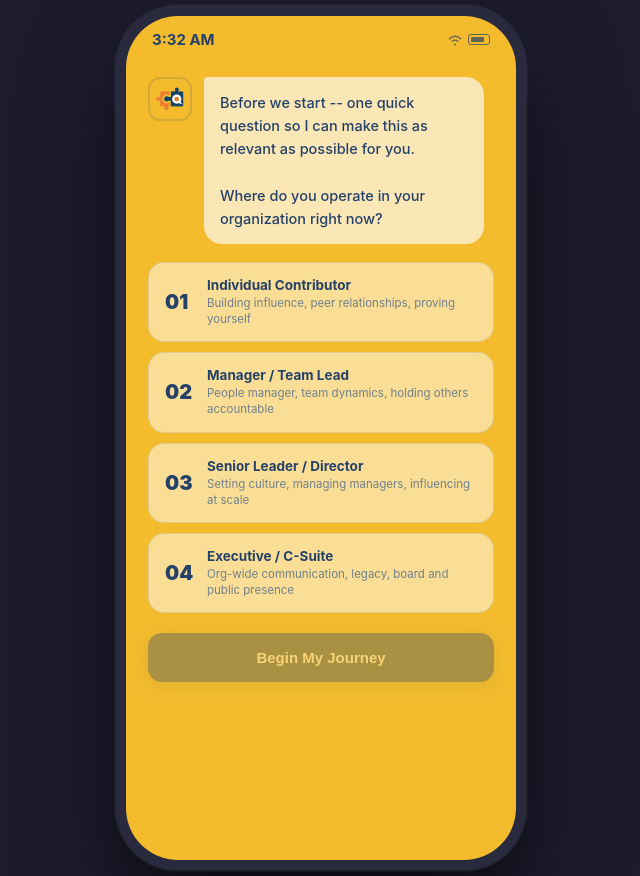
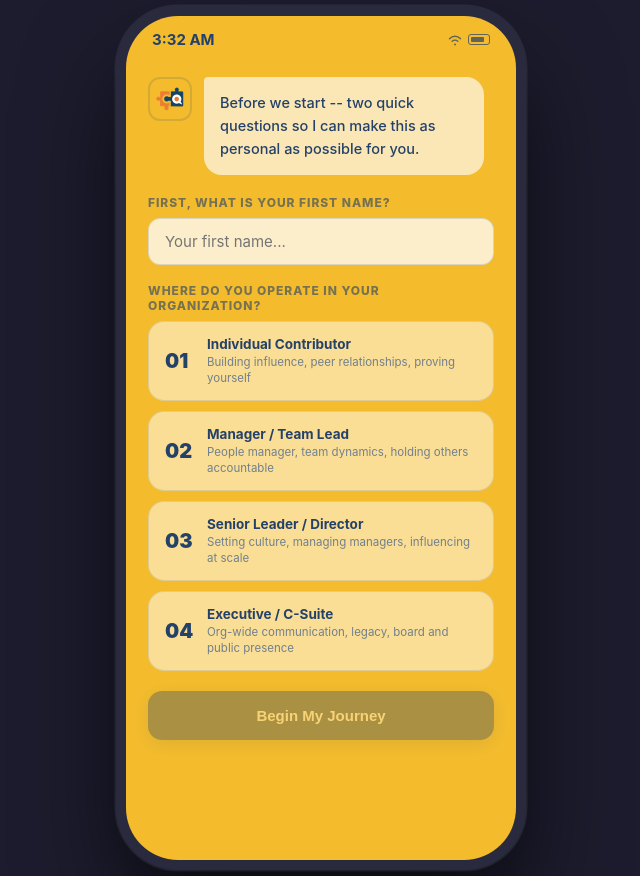
Before and after one commit to sempermind/CQ-App, a Next.js app: page / in a window 1280 px wide. Both pictures are taken after a click on the button "Start Your CQ Journey". Shown: the whole page, without its empty margins (319-959 px from the left). Built offline with nearby package versions, Linux system fonts and the light colour scheme.

Commit message:
Add files via upload

```diff
--- a/pages/index.jsx
+++ b/pages/index.jsx
@@ -247,16 +247,26 @@ ARTIFACT TAGS (embed hidden in response when appropriate):
 - <COACH_INSIGHT>observation text</COACH_INSIGHT>
 
 Current participant profile:
+Name: {participantName}
 Level: {levelName}
 Legacy: {legacy}
 Catalyst: {catalyst}
 Forte Profile: {forteData}
 Current Module: {currentModule}
 
+USE THEIR NAME: Address the participant by their first name naturally throughout the session -- especially at the opening, when capturing something meaningful, and at moments of insight. Do not overdo it -- use it the way a good coach would, 3-5 times per session feels right.
+
+OPENING MESSAGE PERSONALIZATION BY LEVEL:
+- Individual Contributor: Warm and encouraging. "Hey [name] -- welcome. Let us start somewhere real..." Focus on peer relationships, proving yourself, finding your voice.
+- Manager / Team Lead: Acknowledge the weight of the role. "Hey [name] -- glad you are here. Leading people is the hardest communication challenge there is..." Focus on team dynamics and holding people accountable while maintaining trust.
+- Senior Leader / Director: Peer-level, direct. "Hey [name] -- I appreciate you making the time..." Focus on influence at scale, the gap between intent and impact, culture-setting through communication.
+- Executive / C-Suite: Strategic and direct. "[Name] -- let us get straight to it..." Focus on legacy, organizational communication, the responsibility that comes with the role.
+
 {levelCoaching}`;
 
 function buildSystemPrompt(profile) {
   return SYSTEM_PROMPT_TEMPLATE
+    .replace("{participantName}", profile.participantName || "the participant")
     .replace("{levelName}", profile.levelName || "Not selected")
     .replace("{legacy}", profile.legacy || "Not yet defined")
     .replace("{catalyst}", profile.catalyst || "Not yet identified")
@@ -1206,6 +1216,8 @@ const HomeScreen = ({onStart}) => (
 
 const LevelScreen = ({onSelect}) => {
   const [sel,setSel] = useState(null);
+  const [name,setName] = useState("");
+  const canProceed = sel && name.trim().length > 0;
   const levels = [
     {n:1,title:"Individual Contributor",  sub:"Building influence, peer relationships, proving yourself"},
     {n:2,title:"Manager / Team Lead",      sub:"People manager, team dynamics, holding others accountable"},
@@ -1215,15 +1227,29 @@ const LevelScreen = ({onSelect}) => {
   return (
     <div style={{flex:1,background:C.gold,overflowY:"auto",display:"flex",flexDirection:"column"}}>
       <div style={{padding:"28px 22px 30px"}}>
-        <div style={{display:"flex",alignItems:"flex-start",gap:12,marginBottom:18}}>
+        <div style={{display:"flex",alignItems:"flex-start",gap:12,marginBottom:20}}>
           <div style={{width:44,height:44,borderRadius:12,background:C.gold,border:"2px solid rgba(36,65,105,.15)",display:"flex",alignItems:"center",justifyContent:"center",overflow:"hidden",flexShrink:0}}>
             <Logo size={30} />
           </div>
           <div style={{background:"rgba(255,255,255,.65)",borderRadius:"4px 18px 18px 18px",padding:"14px 16px",fontSize:14.5,color:C.navy,lineHeight:1.6,fontWeight:500,maxWidth:280}}>
-            Before we start -- one quick question so I can make this as relevant as possible for you.<br/><br/>
-            Where do you operate in your organization right now?
+            Before we start -- two quick questions so I can make this as personal as possible for you.
           </div>
         </div>
+
+        {/* Name field */}
+        <div style={{marginBottom:18}}>
+          <div style={{fontSize:12,fontWeight:800,color:C.navy,opacity:.6,letterSpacing:".08em",textTransform:"uppercase",marginBottom:8}}>First, what is your first name?</div>
+          <input
+            value={name}
+            onChange={e=>setName(e.target.value)}
+            placeholder="Your first name..."
+            maxLength={30}
+            style={{width:"100%",padding:"13px 16px",background:"rgba(255,255,255,.75)",border:"1.5px solid rgba(36,65,105,.15)",borderRadius:12,fontSize:15,color:C.navy,fontFamily:"inherit",outline:"none"}}
+          />
+        </div>
+
+        {/* Level selector */}
+        <div style={{fontSize:12,fontWeight:800,color:C.navy,opacity:.6,letterSpacing:".08em",textTransform:"uppercase",marginBottom:8}}>Where do you operate in your organization?</div>
         <div style={{display:"flex",flexDirection:"column",gap:10}}>
           {levels.map(({n,title,sub})=>(
             <div key={n} onClick={()=>setSel(n)} style={{background:sel===n?C.navy:"rgba(255,255,255,.5)",border:`1.5px solid ${sel===n?C.navy:"rgba(36,65,105,.12)"}`,borderRadius:16,padding:"14px 16px",cursor:"pointer",display:"flex",alignItems:"center",gap:12,userSelect:"none",transition:"all .2s"}}>
@@ -1236,14 +1262,14 @@ const LevelScreen = ({onSelect}) => {
           ))}
         </div>
         <div style={{paddingTop:20}}>
-          <button disabled={!sel} onClick={()=>onSelect(sel)} style={{width:"100%",padding:16,background:C.navy,color:C.white,border:"none",borderRadius:14,fontSize:15,fontWeight:800,cursor:sel?"pointer":"not-allowed",opacity:sel?1:.35,boxShadow:"0 4px 18px rgba(36,65,105,.3)"}}>Begin My Journey</button>
+          <button disabled={!canProceed} onClick={()=>onSelect(sel, name.trim())} style={{width:"100%",padding:16,background:C.navy,color:C.white,border:"none",borderRadius:14,fontSize:15,fontWeight:800,cursor:canProceed?"pointer":"not-allowed",opacity:canProceed?1:.35,boxShadow:"0 4px 18px rgba(36,65,105,.3)"}}>Begin My Journey</button>
         </div>
       </div>
     </div>
   );
 };
 
-const CoachScreen = ({level,savedState,onSave,onReset}) => {
+const CoachScreen = ({level,participantName,savedState,onSave,onReset}) => {
   const [messages,      setMessages]      = useState([]);
   const [input,         setInput]         = useState("");
   const [typing,        setTyping]        = useState(false);
@@ -1337,6 +1363,7 @@ const CoachScreen = ({level,savedState,onSave,onReset}) => {
     const profile = {
       levelName: levelInfo.name,
       levelCoaching: levelInfo.coaching,
+      participantName: participantName || "the participant",
       legacy: legacyRef.current,
       catalyst: catalystRef.current,
       forteData: forteData ? "Primary Profile -- Dom:" + forteData.green.scores[0] + ", Ext:" + forteData.green.scores[1] + ", Pat:" + forteData.green.scores[2] + ", Con:" + forteData.green.scores[3] : "Not yet uploaded",
@@ -1477,19 +1504,20 @@ const CoachScreen = ({level,savedState,onSave,onReset}) => {
 };
 
 export default function App() {
-  const [screen,     setScreen]    = useState("home");
-  const [level,      setLevel]     = useState(null);
-  const [restored,   setRestored]  = useState(false);
-  const [savedState, setSavedState]= useState(null);
+  const [screen,         setScreen]       = useState("home");
+  const [level,          setLevel]         = useState(null);
+  const [participantName,setParticipantName]= useState("");
+  const [restored,       setRestored]      = useState(false);
+  const [savedState,     setSavedState]    = useState(null);
 
   useEffect(()=>{
     loadSession().then(s=>{
-      if(s?.screen==="coach"&&s?.messages?.length>0){setScreen("coach");setLevel(s.level||null);setSavedState(s);}
+      if(s?.screen==="coach"&&s?.messages?.length>0){setScreen("coach");setLevel(s.level||null);setParticipantName(s.participantName||"");setSavedState(s);}
       setRestored(true);
     });
   },[]);
 
-  const handleReset = async()=>{await clearSession();setScreen("home");setLevel(null);setSavedState(null);};
+  const handleReset = async()=>{await clearSession();setScreen("home");setLevel(null);setParticipantName("");setSavedState(null);};
 
   if(!restored) return <div style={{display:"flex",alignItems:"center",justifyContent:"center",minHeight:"100vh",background:"#1c1c2e"}}><style>{STYLES}</style><div style={{width:36,height:36,border:"3px solid rgba(244,188,45,.2)",borderTopColor:C.gold,borderRadius:"50%",animation:"spin .8s linear infinite"}} /></div>;
 
@@ -1506,8 +1534,8 @@ export default function App() {
             </div>
           </div>
           {screen==="home"  && <HomeScreen  onStart={s=>{const next=s==="level"?"level":"coach";setScreen(next);}} />}
-          {screen==="level" && <LevelScreen onSelect={l=>{setLevel(l);setScreen("coach");}} />}
-          {screen==="coach" && <CoachScreen level={level} savedState={savedState} onSave={s=>saveSession({screen:"coach",level,...s})} onReset={handleReset} />}
+          {screen==="level" && <LevelScreen onSelect={(l,n)=>{setLevel(l);setParticipantName(n);setScreen("coach");}} />}
+          {screen==="coach" && <CoachScreen level={level} participantName={participantName} savedState={savedState} onSave={s=>saveSession({screen:"coach",level,participantName,...s})} onReset={handleReset} />}
         </div>
       </div>
     </>
```
